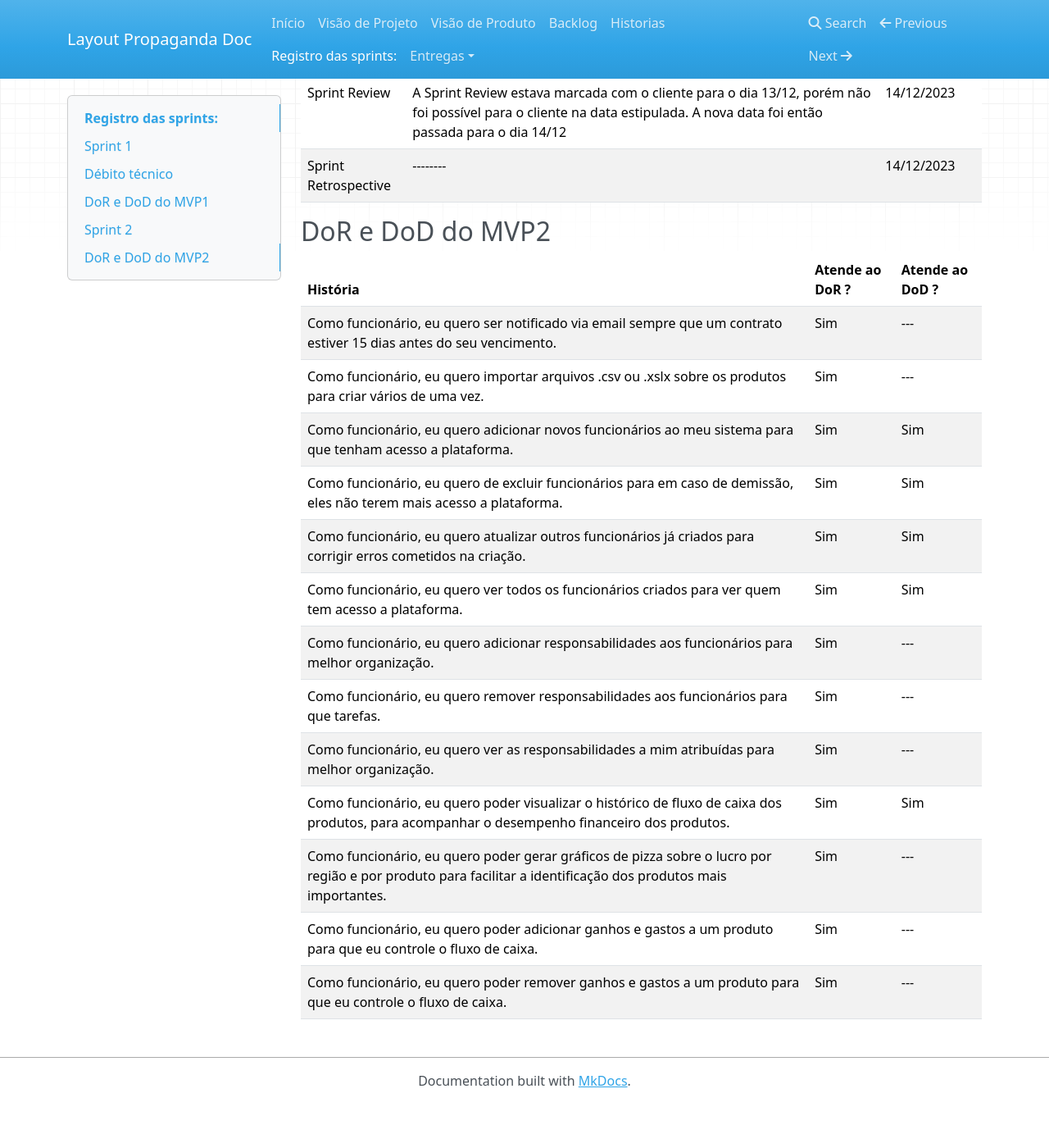
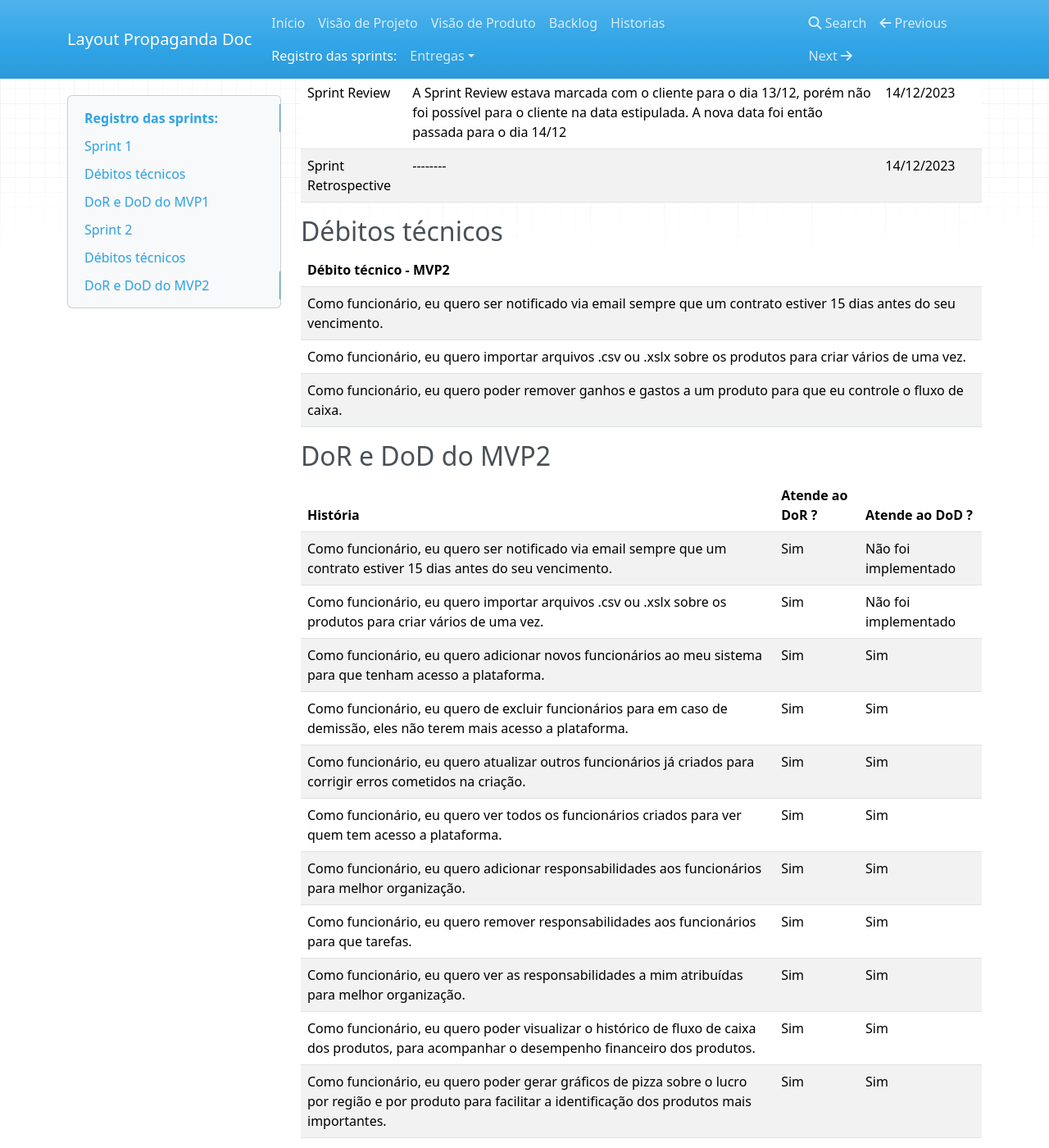
Before and after one commit to mdsreq-fga-unb/2023.2-LayoutPropaganda, an MkDocs documentation site: the page built from docs/sprints.md, in a window 1280 px wide and 1400 px high, scrolled down 2209 px. Shown: the whole window at 82% size. Built offline with MkDocs 1.6.1, drawn with Linux system fonts in a browser that asks for light colours; nearby versions of some CDN libraries; before the commit the page ends 3555 px from its top, so only the background shows below that; some of the changed text lies outside the part shown.

Commit message:
Debitos tecnicos

```diff
--- a/docs/sprints.md
+++ b/docs/sprints.md
@@ -10,10 +10,10 @@ Utilizamos sprints apenas para o desenvolvimento de produto de software funciona
 | Sprint Review | A Sprint Review foi realizada por meio de uma reuniao com o cliente, em que foi mostrado a ele as funcionalidades que a equipe implementou do MVP 1. Foi comunicado ao cliente que houveram débitos técnicos na sprint e ficou acertado que os mesmos seriam resolvidos na próxima sprint. Levando isso em conta, o cliente deu um feedback positivo quanto ao que foi implementado e entregue conforme o acordado. | 22/11/2023 |
 | Sprint Retrospective| A sprint Retrospective foi realizada com o grupo logo após a sprint Review. Nela o grupo apontou os pontos fortes da equipe e reforçou os pontos negativos. Cada membro deu seu ponto de vista do que poderia melhorar para a próxima entrega e ficou acordado que todos trabalhariam para botar em prática as novas suugestões| 22/11/2023 |
 
-## Débito técnico
+## Débitos técnicos
 | Débito técnico - MVP1| Status |
 |------| ----- |
-|Como funcionário, eu quero atualizar informações e estado sobre um produto, para que os produtos mantenham informações corretas.|
+|Como funcionário, eu quero atualizar informações e estado sobre um produto, para que os produtos mantenham informações corretas.| Feito |
 |Como funcionário, eu quero adicionar novos produtos para que a atualização da página inicial seja pelo sistema.| Feito |
 |Como cliente, eu quero pesquisar os produtos por texto, para achar produtos por informações específicas.| Feito |
 
@@ -40,19 +40,26 @@ Utilizamos sprints apenas para o desenvolvimento de produto de software funciona
 | Sprint Review | A Sprint Review estava marcada com o cliente para o dia 13/12, porém não foi possível para o cliente na data estipulada. A nova data foi então passada para o dia 14/12 | 14/12/2023 |
 | Sprint Retrospective| -------- | 14/12/2023 |
 
+## Débitos técnicos
+| Débito técnico - MVP2|
+|------|
+|Como funcionário, eu quero ser notificado via email sempre que um contrato estiver 15 dias antes do seu vencimento.|
+|Como funcionário, eu quero importar arquivos .csv ou .xslx sobre os produtos para criar vários de uma vez.|
+|Como funcionário, eu quero poder remover ganhos e gastos a um produto para que eu controle o fluxo de caixa.|
+
 ## DoR e DoD do MVP2
 |História | Atende ao DoR ? | Atende ao DoD ? |
 |---------|-----------------|-----------------|
-|Como funcionário, eu quero ser notificado via email sempre que um contrato estiver 15 dias antes do seu vencimento.| Sim | --- |
-|Como funcionário, eu quero importar arquivos .csv ou .xslx sobre os produtos para criar vários de uma vez.| Sim | --- |
+|Como funcionário, eu quero ser notificado via email sempre que um contrato estiver 15 dias antes do seu vencimento.| Sim | Não foi implementado |
+|Como funcionário, eu quero importar arquivos .csv ou .xslx sobre os produtos para criar vários de uma vez.| Sim | Não foi implementado |
 |Como funcionário, eu quero adicionar novos funcionários ao meu sistema para que tenham acesso a plataforma.| Sim | Sim |
 |Como funcionário, eu quero de excluir funcionários para em caso de demissão, eles não terem mais acesso a plataforma.| Sim | Sim |
 |Como funcionário, eu quero atualizar outros funcionários já criados para corrigir erros cometidos na criação.| Sim | Sim |
 |Como funcionário, eu quero ver todos os funcionários criados para ver quem tem acesso a plataforma.| Sim | Sim |
-|Como funcionário, eu quero adicionar responsabilidades aos funcionários para melhor organização.| Sim | --- |
-|Como funcionário, eu quero remover responsabilidades aos funcionários para que tarefas.| Sim | --- |
-|Como funcionário, eu quero ver as responsabilidades a mim atribuídas para melhor organização.| Sim | --- |
+|Como funcionário, eu quero adicionar responsabilidades aos funcionários para melhor organização.| Sim | Sim |
+|Como funcionário, eu quero remover responsabilidades aos funcionários para que tarefas.| Sim | Sim |
+|Como funcionário, eu quero ver as responsabilidades a mim atribuídas para melhor organização.| Sim | Sim |
 |Como funcionário, eu quero poder visualizar o histórico de fluxo de caixa dos produtos, para acompanhar o desempenho financeiro dos produtos.| Sim | Sim |
-|Como funcionário, eu quero poder gerar gráficos de pizza sobre o lucro por região e por produto para facilitar a identificação dos produtos mais importantes.| Sim | --- |
-|Como funcionário, eu quero poder adicionar ganhos e gastos a um produto para que eu controle o fluxo de caixa.| Sim | --- |
-|Como funcionário, eu quero poder remover ganhos e gastos a um produto para que eu controle o fluxo de caixa.| Sim | --- |
+|Como funcionário, eu quero poder gerar gráficos de pizza sobre o lucro por região e por produto para facilitar a identificação dos produtos mais importantes.| Sim | Sim |
+|Como funcionário, eu quero poder adicionar ganhos e gastos a um produto para que eu controle o fluxo de caixa.| Sim | Sim |
+|Como funcionário, eu quero poder remover ganhos e gastos a um produto para que eu controle o fluxo de caixa.| Sim | Não foi implementado|
```
Also changed, not shown: docs/_Backlog.md (+2 -3 lines).
